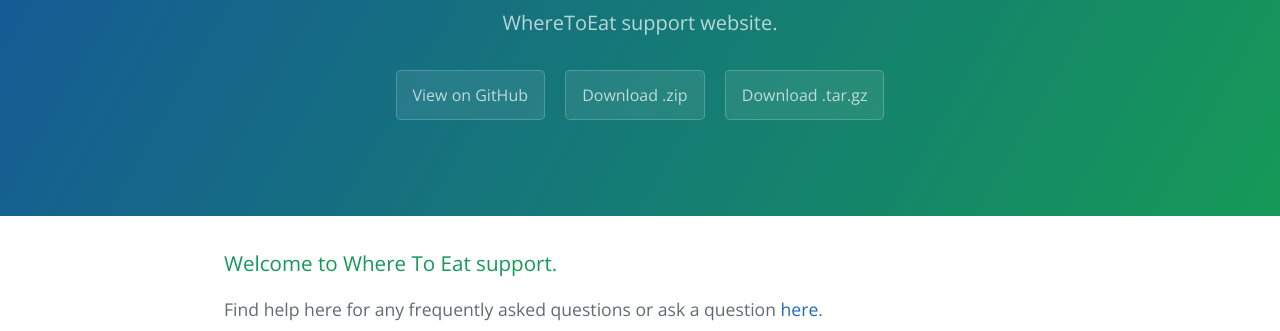
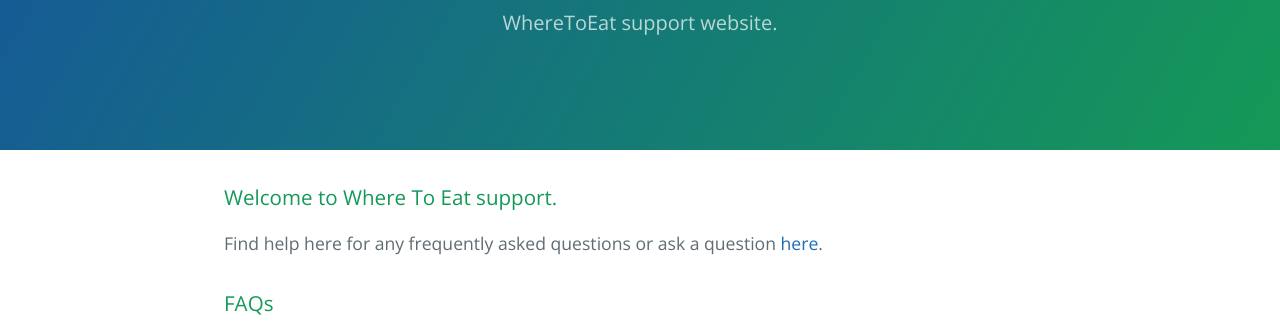
Before and after one commit to iam10K/WhereToEat, a plain HTML site: page index.html in a window 1280 px wide. Shown: the part 167-498 px from the top of the page. Drawn offline with nearby package versions, Linux system fonts and the light colour scheme.

Commit message:
Update index.html

```diff
--- a/index.html
+++ b/index.html
@@ -13,9 +13,6 @@
     <section class="page-header">
       <h1 class="project-name">Wheretoeat</h1>
       <h2 class="project-tagline">WhereToEat support website.</h2>
-      <a href="https://github.com/iam10K/WhereToEat" class="btn">View on GitHub</a>
-      <a href="https://github.com/iam10K/WhereToEat/zipball/master" class="btn">Download .zip</a>
-      <a href="https://github.com/iam10K/WhereToEat/tarball/master" class="btn">Download .tar.gz</a>
     </section>
 
     <section class="main-content">
```
